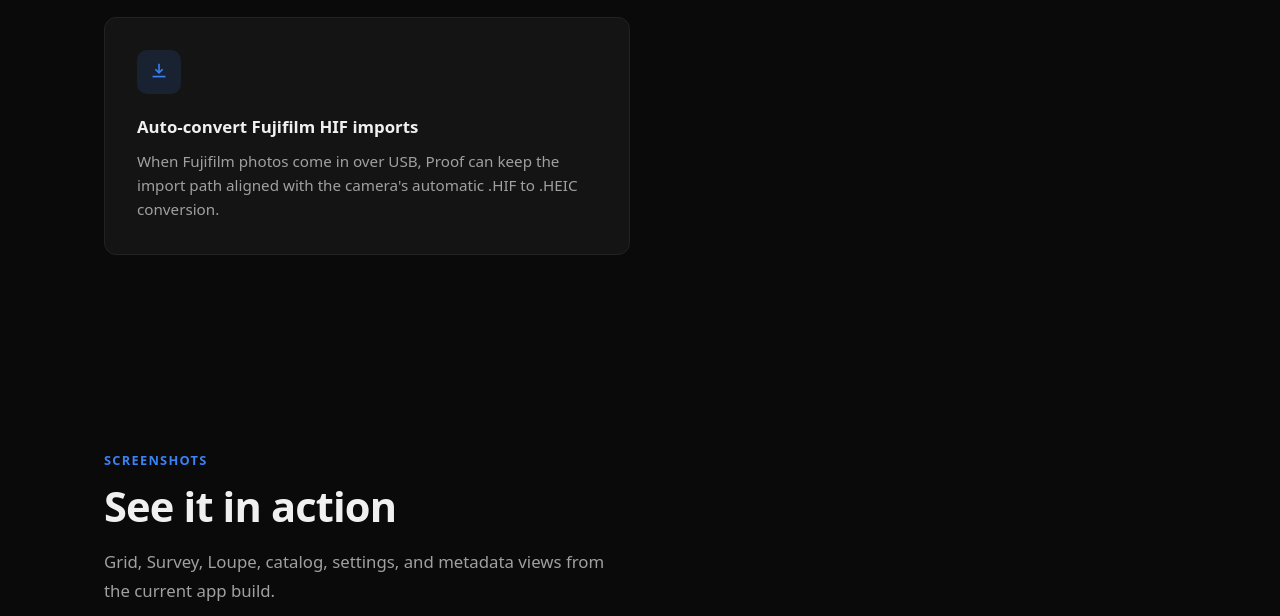
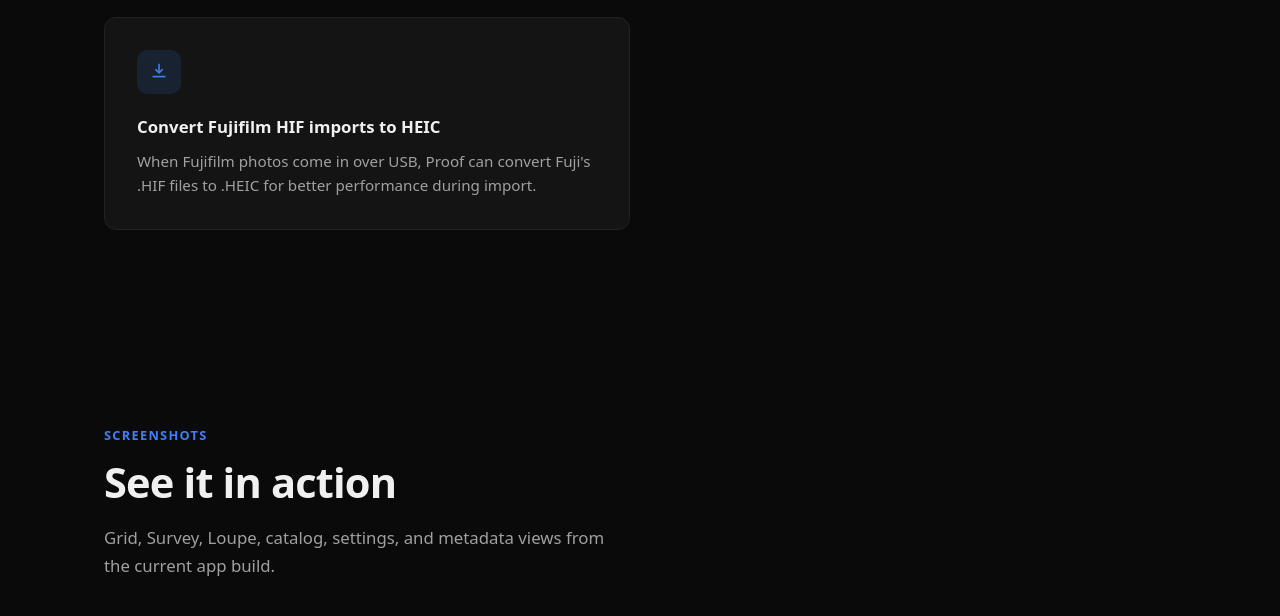
Before and after one commit to werket-werk/ProofWebsite, a website: page index.html in a window 1280 px wide. Shown: the part 2427-3043 px from the top of the page. Drawn offline with Linux system fonts and the light colour scheme.

Commit message:
reword Fujifilm import copy

```diff
--- a/index.html
+++ b/index.html
@@ -160,8 +160,8 @@
                 <path d="M5 17h14"/>
               </svg>
             </div>
-            <h3>Auto-convert Fujifilm HIF imports</h3>
-            <p>When Fujifilm photos come in over USB, Proof can keep the import path aligned with the camera&apos;s automatic .HIF to .HEIC conversion.</p>
+            <h3>Convert Fujifilm HIF imports to HEIC</h3>
+            <p>When Fujifilm photos come in over USB, Proof can convert Fuji&apos;s .HIF files to .HEIC for better performance during import.</p>
           </article>
         </div>
       </div>
```
